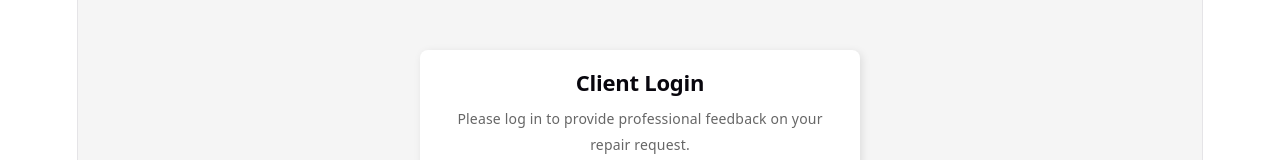
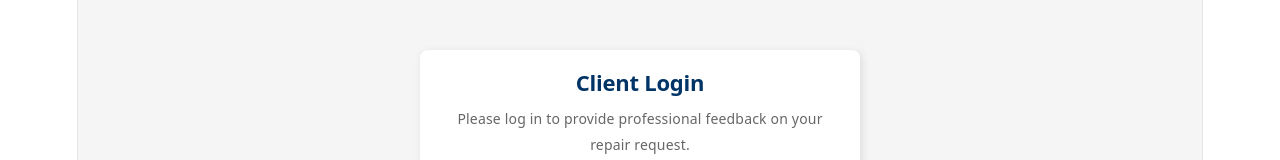
Before and after one commit to Mypol-hub/Fix-it, a React (Vite) app in the folder client-app/: page /login in a window 1280 px wide. Shown: the part 221-381 px from the top of the page. Built offline with nearby package versions, Linux system fonts and the light colour scheme.

Commit message:
Refactor Login component with updated styles and feedback

```diff
--- a/client-app/src/pages/Login.jsx
+++ b/client-app/src/pages/Login.jsx
@@ -37,7 +37,8 @@ function Login() {
               textAlign: "center",
               fontSize: "22px",
               fontWeight: "bold",
-              marginBottom: "10px"
+              marginBottom: "10px",
+              color: "#003366"
             }}
           >
             Client Login
```
